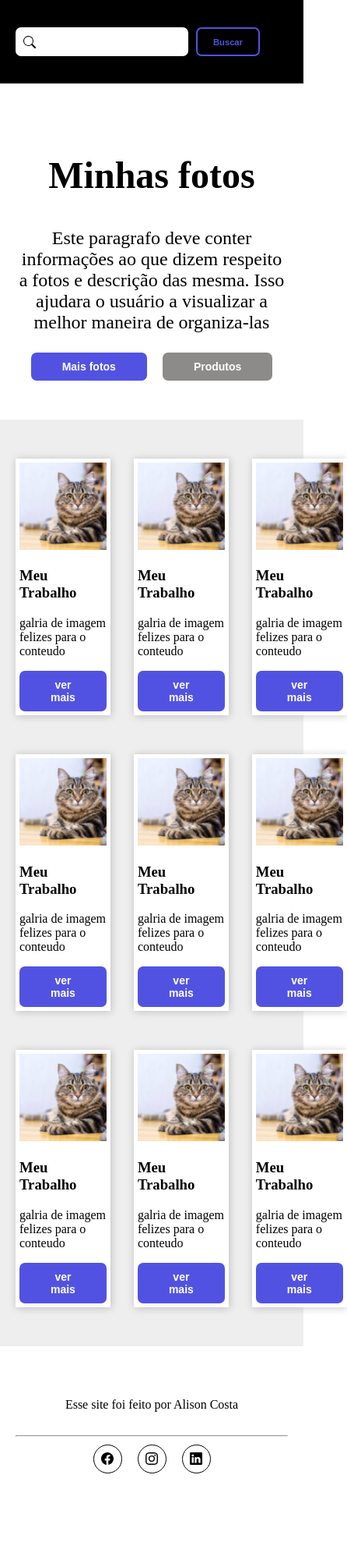
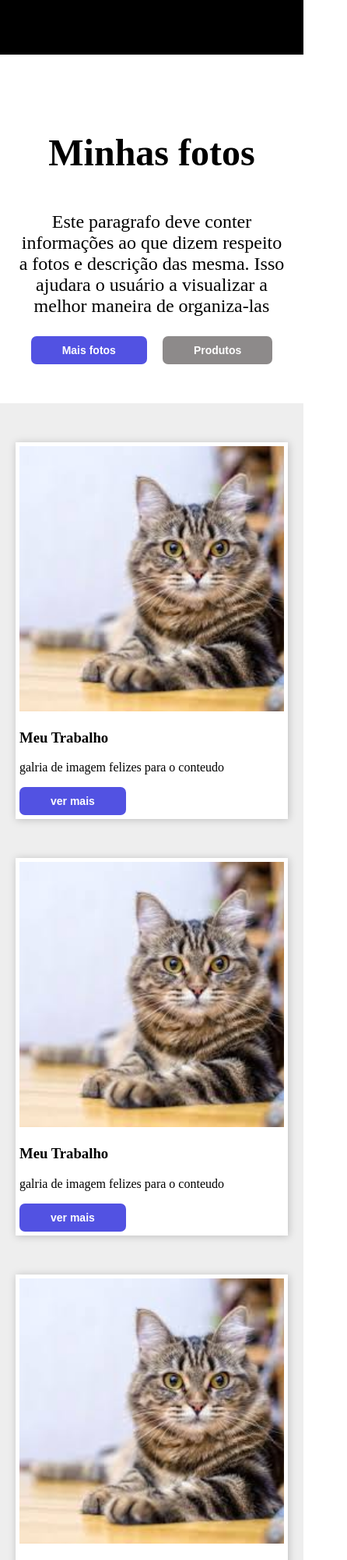
Before and after one commit to ALI84CC/design-responsivo, a plain HTML site: page index.html in a window 390 px wide. Shown: the top 2000 px of the page at 78% size, 446 px wide, since content can reach past the window. Before the commit the page ends 1949 px from the top, so only its background shows below. Drawn offline with Linux system fonts and the light colour scheme.

Commit message:
finalização do projeto com a inclusão de @media para melhorar o trabalho responsivo em diferentes tamanhos de tela

```diff
--- a/index.html
+++ b/index.html
@@ -8,7 +8,7 @@
 </head>
 <body>
   <header>
-    <div class="container">
+    <nav class="container">
         <div class="menu-mobile">
            <ul class="navbar" id="navbar">
                 <li>Fotos</li>
@@ -30,21 +30,21 @@
                 <li>Sobre</li>
                 <li>Contato</li>
             </ul>
-        </div>
             <div>
                 <div class="search-field">
                     <div class="search-area">
                         <img src="./img/search.svg"   alt="Icone de busca" />
-                    <input type="" />
+                        <input type="search">
                     </div>
                     <button>Buscar</button>
                 </div>
             </div>
        </div>
+    </nav>
   </header>
   <main>
     <section class="principal">
-        <div class="container">
+        <article class="container">
 
             <h1>Minhas fotos</h1>
             <p>Este paragrafo deve conter informações ao que dizem respeito
@@ -56,65 +56,65 @@
                 <button class="btn-grey">Produtos</button>
 
             </div>
-        </div>
+        </article>
     </section>
     <section class="galeria-fotos">
         <div class="container">
             <div class="card-field">
-                <div class="card">
+                <article class="card">
                     <img src="./img/img-gato.jpeg" alt="imagem do gato" width="100%"/>
                     <h3>Meu Trabalho</h3>
                     <p> galria de imagem felizes para o conteudo</p>
                     <button class="btn-blue">ver mais</button>
-                </div>
-                 <div class="card">
+                </article>
+                 <article class="card">
                     <img src="./img/img-gato.jpeg" alt="imagem do gato" width="100%"/>
                     <h3>Meu Trabalho</h3>
                     <p> galria de imagem felizes para o conteudo</p>
                     <button class="btn-blue">ver mais</button>
-                </div>
-                 <div class="card">
+                </article>
+                 <article class="card">
                     <img src="./img/img-gato.jpeg" alt="imagem do gato" width="100%"/>
                     <h3>Meu Trabalho</h3>
                     <p> galria de imagem felizes para o conteudo</p>
                     <button class="btn-blue">ver mais</button>
-                </div>
-                 <div class="card">
+                </article>
+                 <article class="card">
                     <img src="./img/img-gato.jpeg" alt="imagem do gato" width="100%"/>
                     <h3>Meu Trabalho</h3>
                     <p> galria de imagem felizes para o conteudo</p>
                     <button class="btn-blue">ver mais</button>
-                </div>
-                 <div class="card">
+                </article>
+                 <article class="card">
                     <img src="./img/img-gato.jpeg" alt="imagem do gato" width="100%"/>
                     <h3>Meu Trabalho</h3>
                     <p> galria de imagem felizes para o conteudo</p>
                     <button class="btn-blue">ver mais</button>
-                </div>
-                 <div class="card">
+                </article>
+                 <article class="card">
                     <img src="./img/img-gato.jpeg" alt="imagem do gato" width="100%"/>
                     <h3>Meu Trabalho</h3>
                     <p> galria de imagem felizes para o conteudo</p>
                     <button class="btn-blue">ver mais</button>
-                </div>
-                 <div class="card">
+                </article>
+                 <article class="card">
                     <img src="./img/img-gato.jpeg" alt="imagem do gato" width="100%"/>
                     <h3>Meu Trabalho</h3>
                     <p> galria de imagem felizes para o conteudo</p>
                     <button class="btn-blue">ver mais</button>
-                </div>
-                 <div class="card">
+                </article>
+                 <article class="card">
                     <img src="./img/img-gato.jpeg" alt="imagem do gato" width="100%"/>
                     <h3>Meu Trabalho</h3>
                     <p> galria de imagem felizes para o conteudo</p>
                     <button class="btn-blue">ver mais</button>
-                </div>
-                 <div class="card">
+                </article>
+                 <article class="card">
                     <img src="./img/img-gato.jpeg" alt="imagem do gato" width="100%"/>
                     <h3>Meu Trabalho</h3>
                     <p> galria de imagem felizes para o conteudo</p>
                     <button class="btn-blue">ver mais</button>
-                </div>
+                </article>
 
             </div>
         </div>
@@ -129,21 +129,21 @@
             <hr>
         </div>
         <ul>
-            <a href="#"">
-                <li>
-                    <img src="../img/facebook.svg"  alt="icone do facebook"/>
+            <li >
+                <a href="#">
+                    <img src="./img/facebook.svg"  alt="icone do facebook"/>
+                </a>
             </li>
+            <li >
+                <a href="#">
+                    <img src="./img/instagram.svg"  alt="icone do instagram"/>
                 </a>
+            </li>
+            <li >
                 <a href="#">
-                <li>
-                    <img src="../img/instagram.svg"  alt="icone do instagram"/>
+                    <img src="./img/linkedin.svg"  alt="icone do linkedin"/>
+                </a>
             </li>
-            </a>
-            <a href="#">
-                <li>
-                    <img src="../img/linkedin.svg"  alt="icone do linkedin"/>
-                </li>
-            </a>
         </ul>
     </div>
   </footer>
--- a/style.css
+++ b/style.css
@@ -15,6 +15,8 @@ html,body{
     display: none;
 }
 
+/* header */
+
 header{
     background-color: #000;
     color: #fff;
@@ -31,6 +33,17 @@ ul{
     margin: 10px 0;
 }
 
+header ul li{
+    cursor: pointer;
+    border-bottom: #000;
+}
+
+.nav-menu ul li:hover{
+
+    border-bottom:solid 1px #fff ;
+    transition: .6s;
+}
+
 .nav-menu{
     display: flex;
     justify-content: space-between;
@@ -43,8 +56,13 @@ ul{
 }
 
 
+.search-field{
+
+    display: flex;
+    gap: 10px;
+}
+
 .search-area{
-
     display: flex;
     align-items: center;
     background-color: #fff;
@@ -69,7 +87,7 @@ ul{
     width: 100%;
 }
 
-.search-area input:focus{
+.search-area input:focus {
     outline: none;
 }
 
@@ -168,7 +186,7 @@ footer ul{
 
 }
 
-footer ul li{
+footer ul a{
     width: 15px;
     height: 15px;
     border: solid 1px #000;
@@ -185,7 +203,12 @@ footer ul li:hover{
 }
 
 /* Breakpoints */
+@media(max-width: 992px){
 
+    .card-field{
+        grid-template-columns: repeat(2, 1fr);
+    }
+}
 @media(max-width: 600px){
     .nav-menu{
         display: none;
@@ -248,4 +271,8 @@ footer ul li:hover{
         transition: .6s;
 
     }
+     .card-field{
+        grid-template-columns: 1fr;
+
+    }
 }
```
Lines whose indentation alone changed are shown as unchanged.
